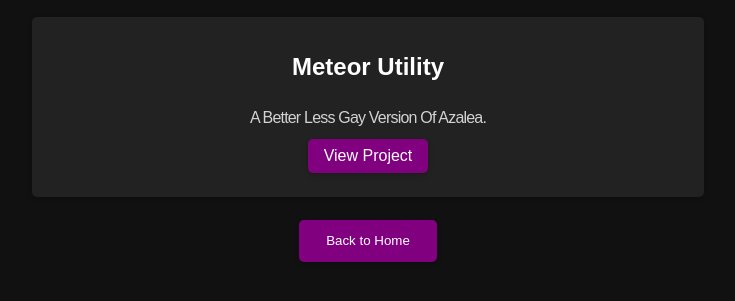
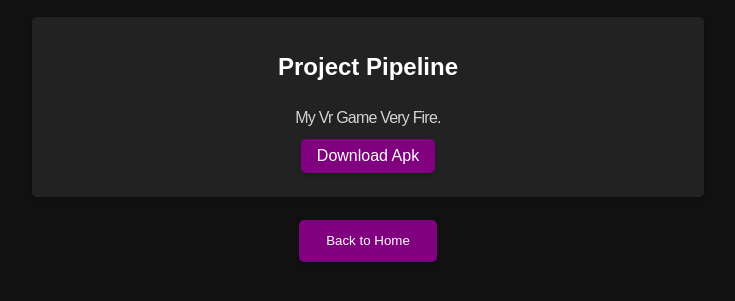
Before and after one commit to asteroidsigma/profile, a plain HTML site: page projects.html in a window 1280 px wide. Shown: the part 333-634 px from the top of the page, without its empty margins (272-1007 px from the left). Drawn offline with Linux system fonts and the light colour scheme.

Commit message:
Update projects.html

```diff
--- a/projects.html
+++ b/projects.html
@@ -137,19 +137,14 @@
   <p>Here are some of my latest projects:</p>
 
   <div class="project-card">
-    <h2>Meteor Utility</h2>
-    <p>A Better Less Gay Version Of Azalea.</p>
-    <a href="https://mcbetools.com/s/www.pornhub.com" class="project-link">View Project</a>
+    <h2>Project Pipeline</h2>
+    <p>My Vr Game Very Fire.</p>
+    <a href="https://mcbetools.com/s/www.pornhub.com" class="project-link">Download Apk</a>
   </div>
 
   <a href="index.html"><button>Back to Home</button></a>
 
-  <div class="popup">
-    <h2>Meteor Utility</h2>
-    <p>This project aims to...</p>
-    <p>Key features include...</p>
-    <button class="close-button">Close</button>
-  </div>
+
 
   <script>
     const projectLink = document.querySelector('.project-link');
```
